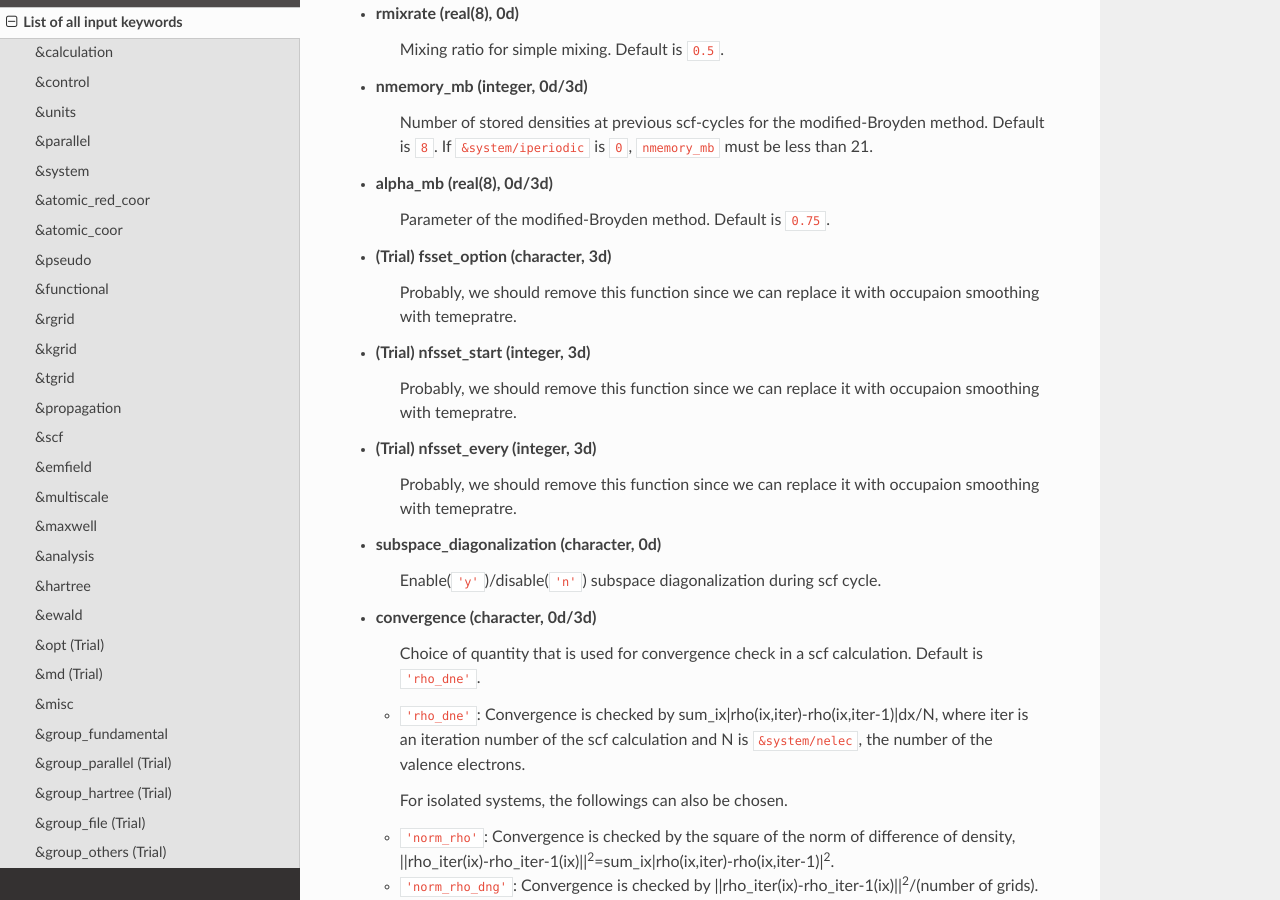
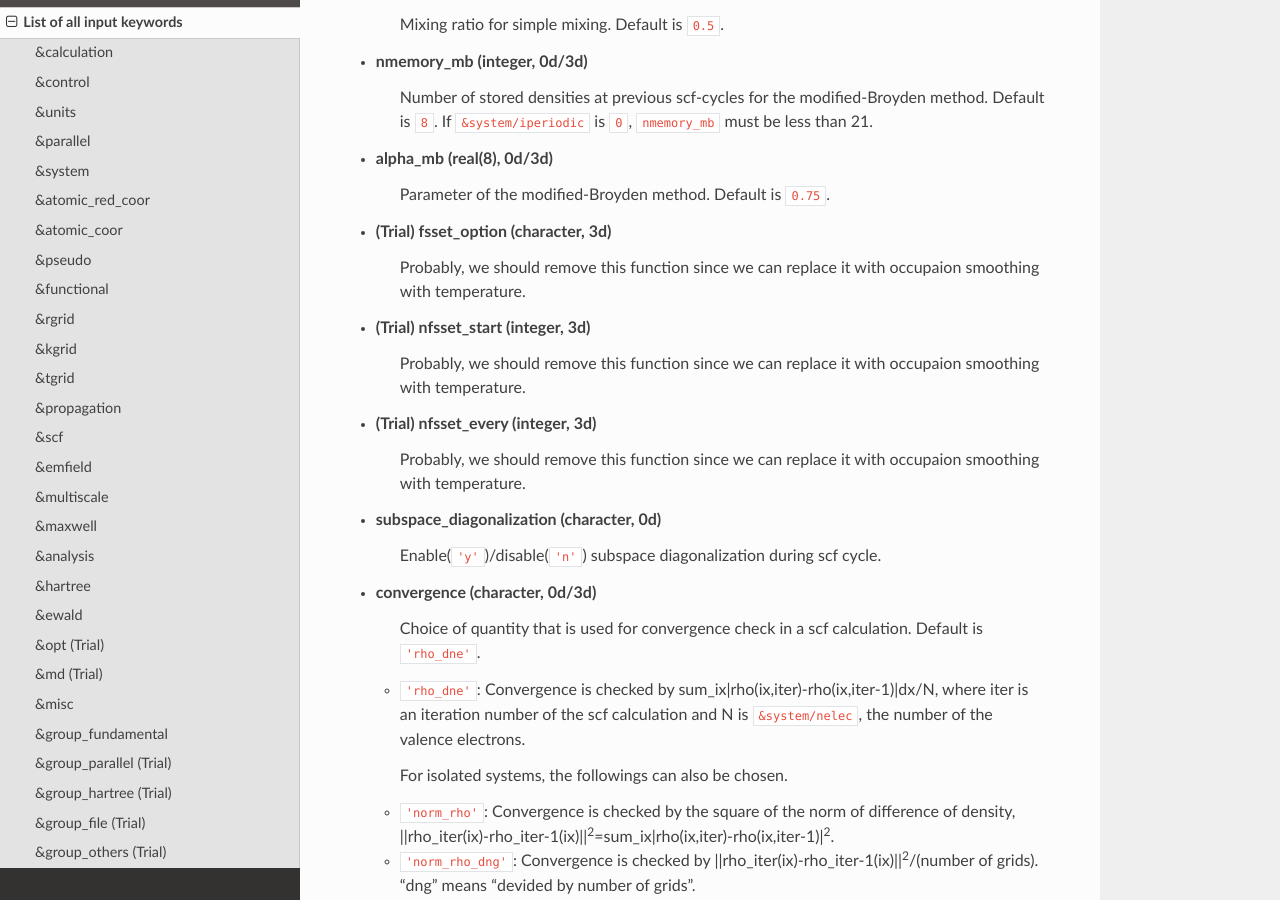
Before and after one commit to SALMON-TDDFT/SALMON-DOCS, a Sphinx documentation site: the page built from source/input_keyword_list.rst, in a window 1280 px wide and 900 px high, scrolled down 8787 px. Built offline with Sphinx 7.4.7 and the Read the Docs theme 2.0.0, drawn with Linux system fonts in a browser that asks for light colours; formulas are drawn with MathJax 3; some of the changed text lies outside the part shown.

Commit message:
Modify input variables.

```diff
--- a/source/input_keyword_list.rst
+++ b/source/input_keyword_list.rst
@@ -430,15 +429,15 @@
 
 - (Trial) **fsset_option** (character, 3d)
    Probably, we should remove this function
-   since we can replace it with occupaion smoothing with temepratre.
+   since we can replace it with occupaion smoothing with temperature.
 
 - (Trial) **nfsset_start** (integer, 3d)
    Probably, we should remove this function
-   since we can replace it with occupaion smoothing with temepratre.
+   since we can replace it with occupaion smoothing with temperature.
 
 - (Trial) **nfsset_every** (integer, 3d)
    Probably, we should remove this function
-   since we can replace it with occupaion smoothing with temepratre.
+   since we can replace it with occupaion smoothing with temperature.
 
 - **subspace_diagonalization** (character, 0d)
    Enable(``'y'``)/disable(``'n'``)
@@ -833,7 +832,7 @@
 
 - **newald** (integer, 3d)
    Parameter for Ewald method.
-   Short-range part of Ewald sum is calculated within ``newald``th
+   Short-range part of Ewald sum is calculated within ``newald`` th
    nearlist neighbor cells.
    Default is ``4``.
 
```
Also changed, not shown: other parts of source/input_keyword_list.rst (+15 -16 lines).
